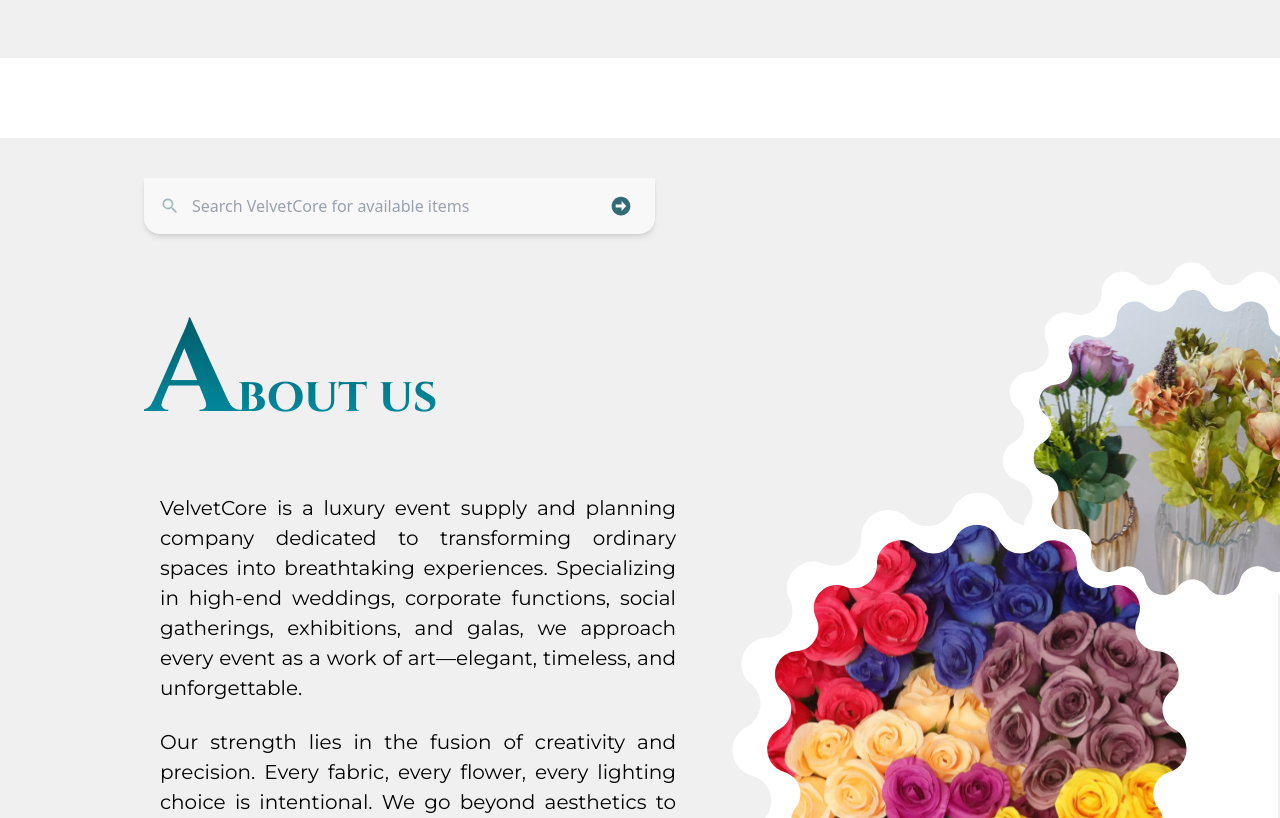
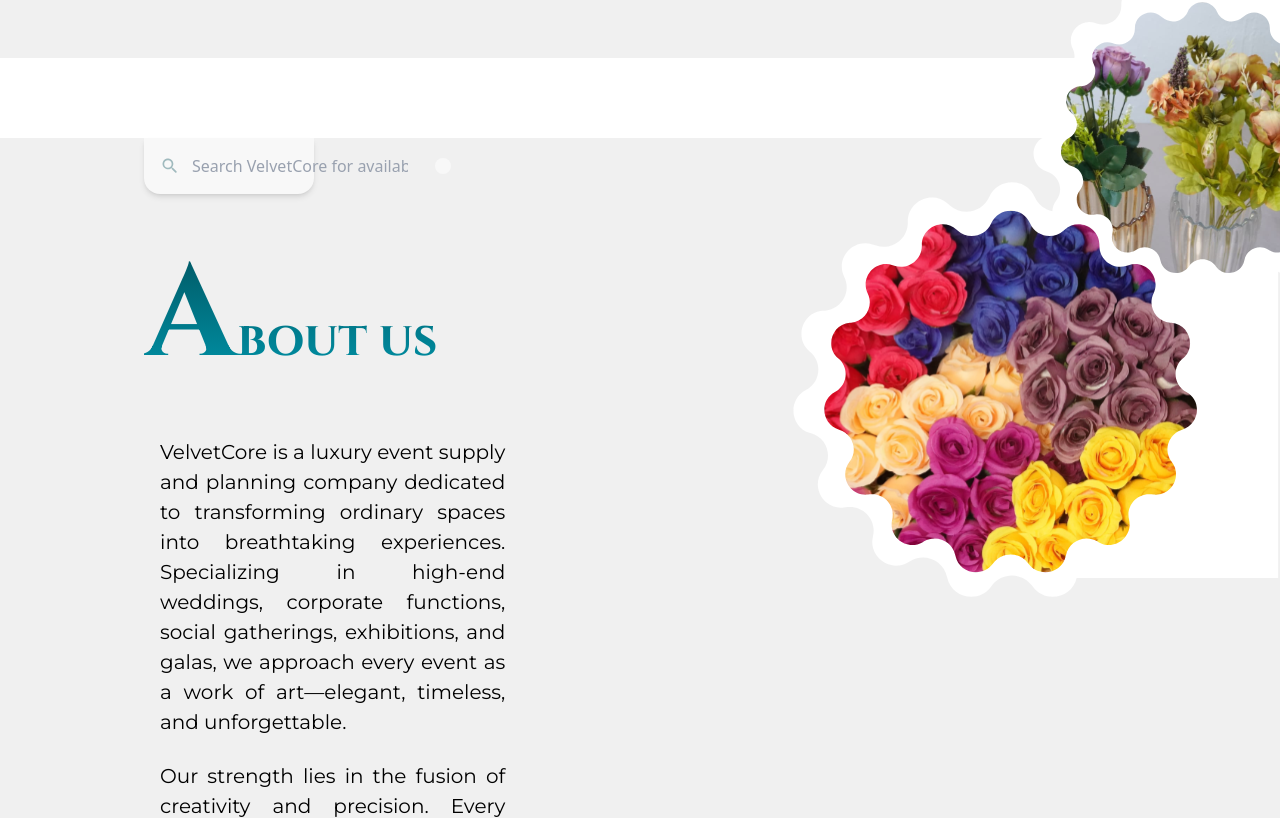
Before and after one commit to Omal2022/VelvetApp, a Next.js app: page / in a window 1280 px wide. Shown: the part 882-1700 px from the top of the page. Built offline with nearby package versions, Linux system fonts and the light colour scheme.

Commit message:
im tired not working

```diff
--- a/app/aboutPage/about.js
+++ b/app/aboutPage/about.js
@@ -5,17 +5,31 @@
 import { motion } from "framer-motion";
 import Link from "next/link";
 import Button from "@/component/button";
+import SearchBar from "@/component/searchBar";
 
 const About = ({ id = 1 }) => {
     return (
-        <div className="relative flex flex-col md:flex-row w-full items-center justify-between gap-10 ">
-            {/* Text Section */}
+        <section
+            id="about"
+            className="relative flex flex-col items-center gap-10 bg-[#f0f0f0] sm:gap-10 sm:mt-[80px]
+  md:flex-col lg:flex-row lg:items-center xl:items-start
+  overflow-visible"
+        >
+            {/* Wrapper for About text + image */}
+            <div className="relative w-full flex flex-col lg:flex-row custom-lg:flex-col items-start justify-between gap-32">
+
+                {/* Left content */}
                 <motion.div
-                className="text-center md:text-left md:w-full lg:w-full "
+                    className="relative text-center lg:text-left lg:w-full custom-lg:w-full md:pr-20 px-6 sm:px-10 md:px-20 xl:px-36 justify-between gap-10"
                     initial={{ opacity: 0, x: -50 }}
                     whileInView={{ opacity: 1, x: 0 }}
                     transition={{ duration: 0.8 }}
                 >
+                    {/* SearchBar */}
+                    <div className="mb-6">
+                        <SearchBar />
+                    </div>
+
                     <h1 className="text-[24px] sm:text-[28px] md:text-[32px] lg:text-[40px] xl:text-[48px] mb-6">
                         <span className="lg:text-[100px] xl:text-[130px]">A</span>
                         <span className="!text-[#004953]">bout us</span>
@@ -25,8 +39,8 @@
                         VelvetCore is a luxury event supply and planning company dedicated to
                         transforming ordinary spaces into breathtaking experiences.
                         Specializing in high-end weddings, corporate functions, social
-                    gatherings, exhibitions, and galas, we approach every event as a work
-                    of art—elegant, timeless, and unforgettable.
+                        gatherings, exhibitions, and galas, we approach every event as a
+                        work of art—elegant, timeless, and unforgettable.
                     </p>
 
                     <p className="custom-text max-w-[800px] text-justify px-4 mb-6">
@@ -43,24 +57,26 @@
                     </Link>
                 </motion.div>
 
-            {/* Image Section */}
+                {/* ✅ Image visible below 1000px, side-by-side above 1000px */}
                 <motion.div
-                className="flex justify-center md:justify-end relative h-[400px] md:h-[500px] lg:h-[600px] w-full"
+                    className="flex justify-center md:justify-end relative h-[400px] md:h-[500px] lg:h-[600px]  2xl:w-1/2 w-full "
                     initial={{ opacity: 0, x: 50, rotate: 20 }}
                     whileInView={{ opacity: 1, x: 0, rotate: 0 }}
                     transition={{ duration: 0.8 }}
                 >
-                <div className="absolute bottom-0 right-0 w-full flex justify-end">
+                    <div className="absolute bottom-0 2xl:top-0 right-0 w-full flex justify-end xl:h-[900px] 2xl:h-[900px] overflow-hidden">
                         <Image
                             src="/design_2.svg"
                             alt="About VelvetCore"
                             width={600}
                             height={1000}
-                        className="w-full max-w-[400px] md:max-w-[500px] lg:max-w-[600px]"
+                            className="w-full max-w-[400px] md:max-w-[500px] lg:max-w-[600px] 2xl:max-h-[900px] 2xl:object-contain 2xl:object-bottom 2xl:lg:object-right-top "
                         />
                     </div>
                 </motion.div>
+
             </div>
+        </section>
     );
 };
 
--- a/app/globals.css
+++ b/app/globals.css
@@ -88,3 +88,61 @@
     }
   }
 }
+
+/* 🧠 Custom Laptop View (1280x800) Fix */
+@layer utilities {
+  @media (min-width: 1280px) and (max-width: 1366px) {
+    .laptop\:object-cover {
+      object-fit: cover !important;
+    }
+
+    .laptop\:h-full {
+      height: 100% !important;
+    }
+
+    .laptop\:w-full {
+      width: 100% !important;
+    }
+
+    /* Ensures image covers motion.div perfectly on laptop screens */
+    .laptop\:image-fix {
+      position: absolute !important;
+      top: 0 !important;
+      right: 0 !important;
+      bottom: 0 !important;
+      left: 0 !important;
+      object-fit: cover !important;
+      width: 100% !important;
+      height: 100% !important;
+    }
+  }
+}
+
+/* ✅ Laptop View Fix (1280x800 range only) */
+@layer utilities {
+  @media (min-width: 1280px) and (max-width: 1366px) {
+    /* Make sure text doesn’t hog width */
+    .laptop\:text-balance {
+      max-width: 50% !important;
+      margin-right: auto !important;
+    }
+
+    /* Ensure image fills and aligns perfectly in its container */
+    .laptop\:image-fix {
+      position: absolute !important;
+      top: 0 !important;
+      right: 0 !important;
+      bottom: 0 !important;
+      left: 0 !important;
+      object-fit: cover !important;
+      width: 100% !important;
+      height: 100% !important;
+    }
+
+    /* Prevent the motion.div from collapsing or shifting up */
+    .laptop\:container-stable {
+      align-items: stretch !important;
+      height: 600px !important;
+    }
+  }
+}
--- a/app/header.js
+++ b/app/header.js
@@ -55,8 +55,8 @@
                 </div>
 
                 {/* 👉 Gradient Line with About Us text fixed at bottom */}
-                <div className="hidden md:flex absolute top-115 left-0 w-full items-center z-10">
-                    <div className="w-[800px]  h-[60px] bg-gradient-to-r from-[#C8B762] to-transparent"></div>
+                <div className="hidden lg:flex absolute top-115 left-0 w-full items-center z-10">
+                    <div className="w-[800px] h-[60px] bg-gradient-to-r from-[#C8B762] to-transparent"></div>
 
                     <Image
                         src="/Landing_text.svg"
--- a/app/page.js
+++ b/app/page.js
@@ -11,8 +11,8 @@
       <Header />
 
       {/* About Section */}
-      <section id="about" className="sm:flex sm:flex-col flex flex-col gap-10 sm:gap-10 bg-[#f0f0f0] sm:mt-[80px] pt-10 mt-10 md:items-center lg:items-start pl-8 sm:pl-10 md:pl-36">
-        <SearchBar />
+      <section id="about" >
+        {/* <SearchBar /> */}
         <About />
       </section>
 
--- a/tailwind.config.js
+++ b/tailwind.config.js
@@ -7,6 +7,9 @@
   ],
   theme: {
     extend: {
+      screens: {
+        'custom-lg': '1000px', // 👈 triggers at 1000px
+      },
       fontFamily: {
         geist: ["var(--font-geist-sans)", "sans-serif"],
         geistMono: ["var(--font-geist-mono)", "monospace"],
```
Lines whose indentation alone changed are shown as unchanged.
